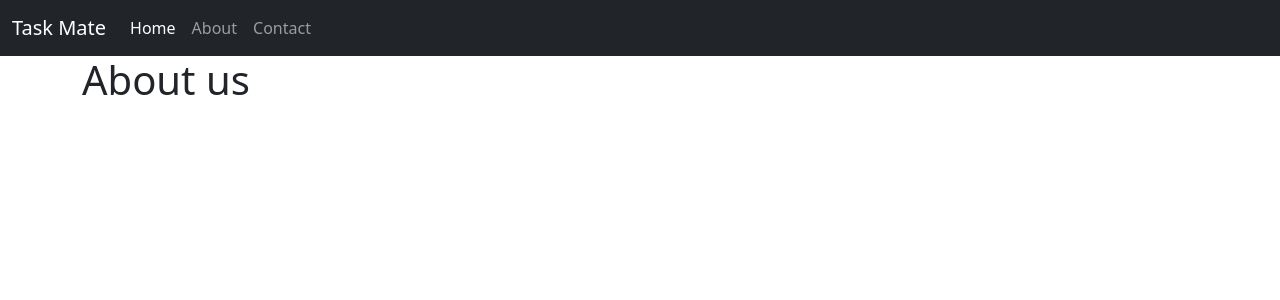
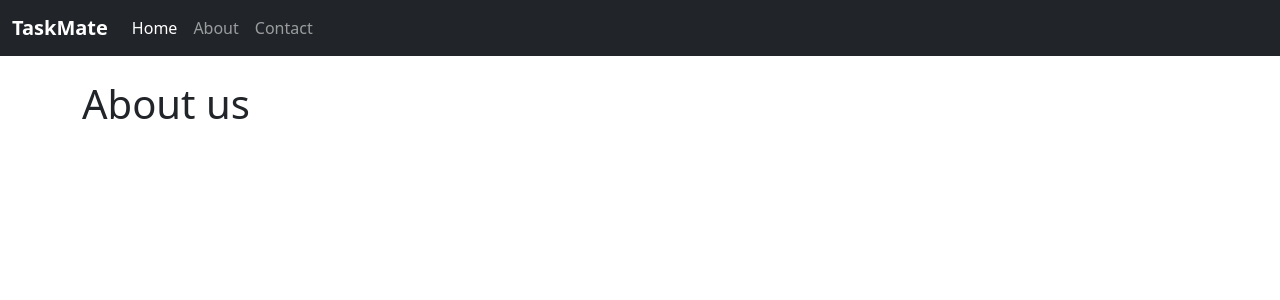
Before and after one commit to TonnyG95/TaskMate, a Django app: page /about/ in a window 1280 px wide. Shown: the top 300 px of the page. Run offline with Django 3.2, Linux system fonts and the light colour scheme; some libraries are stand-ins or nearby versions.

Commit message:
fixed some css bugs

```diff
--- a/templates/todo_app/base.html
+++ b/templates/todo_app/base.html
@@ -1,4 +1,5 @@
 {% load static %}
+
 
 <!doctype html>
 <html lang="en">
@@ -16,7 +17,7 @@
 
     <nav class="navbar navbar-expand-lg navbar-dark bg-dark">
         <div class="container-fluid">
-          <a class="navbar-brand" href="{% url 'todolist' %}">Task Mate</a>
+          <a class="navbar-brand" href="{% url 'todolist' %}"><strong>TaskMate</strong></a>
           <button class="navbar-toggler" type="button" data-bs-toggle="collapse" data-bs-target="#navbarNavAltMarkup" aria-controls="navbarNavAltMarkup" aria-expanded="false" aria-label="Toggle navigation">
             <span class="navbar-toggler-icon"></span>
           </button>
@@ -31,7 +32,7 @@
         </div>
       </nav>
 
-      <div class="container">
+      <div class="container mt-4">
 
           {% block content %}
           <h1>{{welcome_text}}</h1>
```
